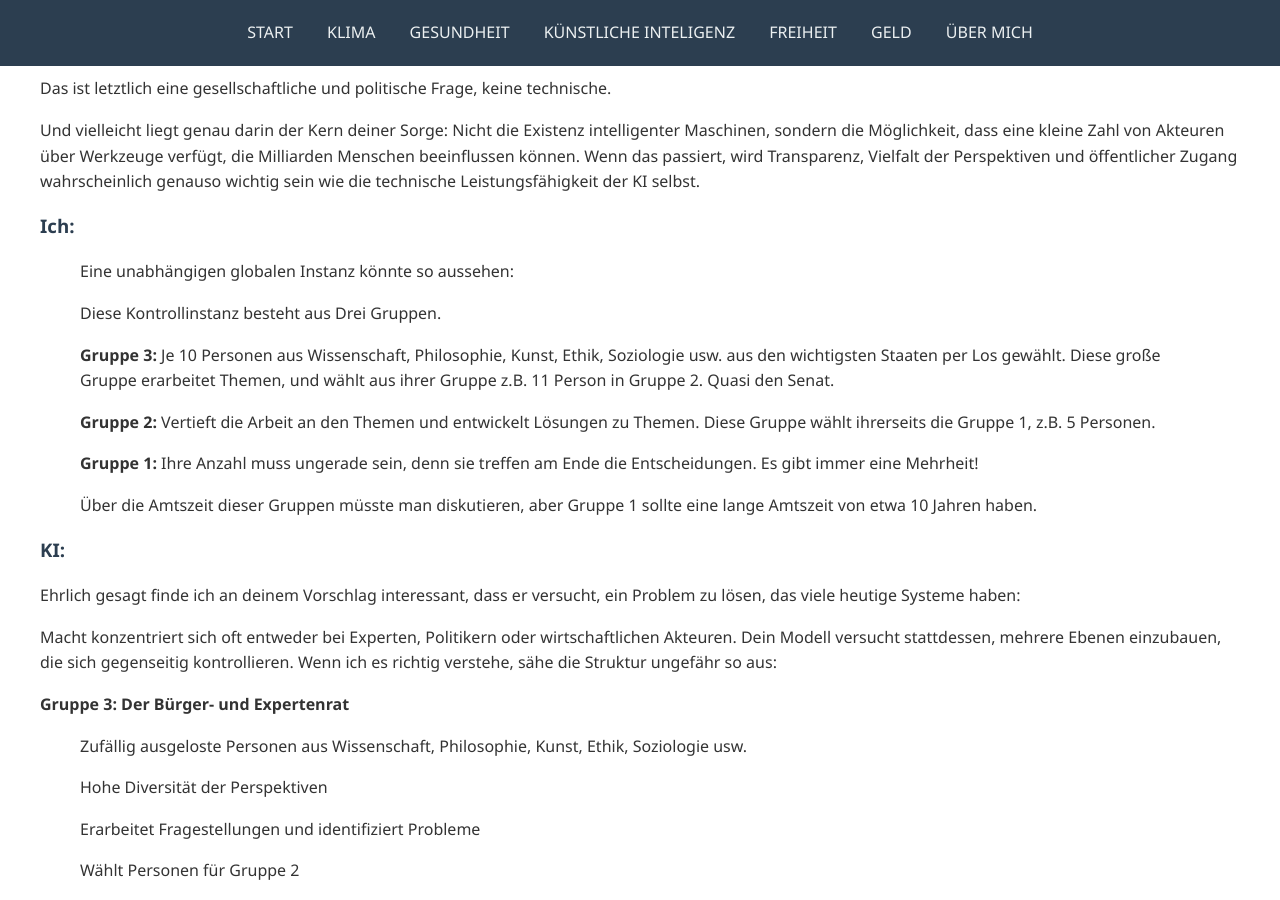
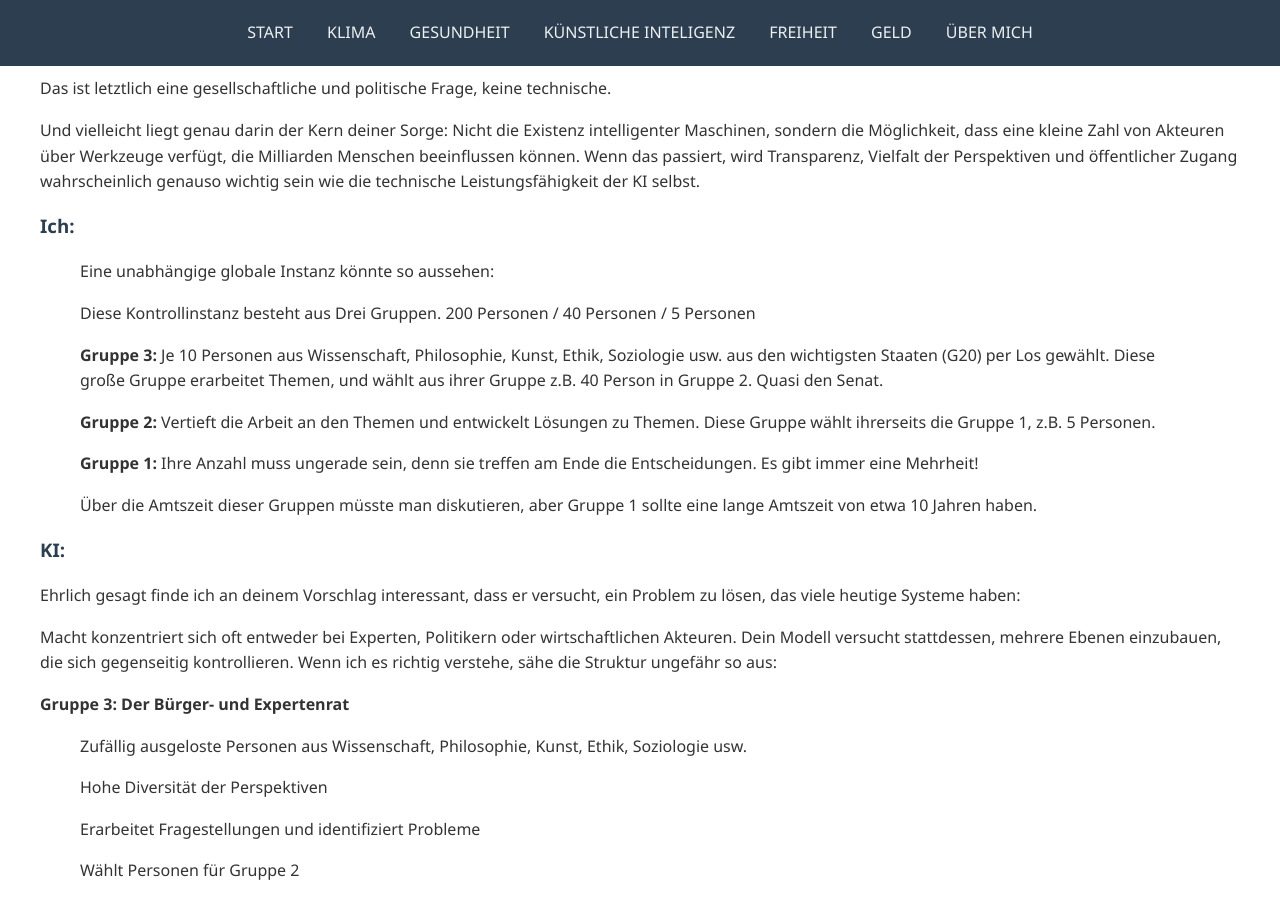
Before and after one commit to TheGermanTruth/TheGermanTruth, a Jekyll site: the page built from kiai.md, in a window 1280 px wide and 900 px high, scrolled down 8086 px. Built offline with Jekyll 4.4.1, drawn with Linux system fonts in a browser that asks for light colours.

Commit message:
Update kiai.md

```diff
--- a/kiai.md
+++ b/kiai.md
@@ -354,12 +354,12 @@ wahrscheinlich genauso wichtig sein wie die technische Leistungsfähigkeit der K
 
 ### Ich:
 
->Eine unabhängigen globalen Instanz könnte so aussehen:
+>Eine unabhängige globale Instanz könnte so aussehen:
 >
->Diese Kontrollinstanz besteht aus Drei Gruppen.
+>Diese Kontrollinstanz besteht aus Drei Gruppen. 200 Personen / 40 Personen / 5 Personen
 >
->**Gruppe 3:** Je 10 Personen aus Wissenschaft, Philosophie, Kunst, Ethik, Soziologie usw. aus den wichtigsten Staaten per Los gewählt. Diese große Gruppe
->erarbeitet Themen, und wählt aus ihrer Gruppe z.B. 11 Person in Gruppe 2. Quasi den Senat.
+>**Gruppe 3:** Je 10 Personen aus Wissenschaft, Philosophie, Kunst, Ethik, Soziologie usw. aus den wichtigsten Staaten (G20) per Los gewählt. Diese große Gruppe
+>erarbeitet Themen, und wählt aus ihrer Gruppe z.B. 40 Person in Gruppe 2. Quasi den Senat.
 >
 >**Gruppe 2:** Vertieft die Arbeit an den Themen und entwickelt Lösungen zu Themen. Diese Gruppe wählt ihrerseits die Gruppe 1, z.B. 5 Personen.
 >
```
